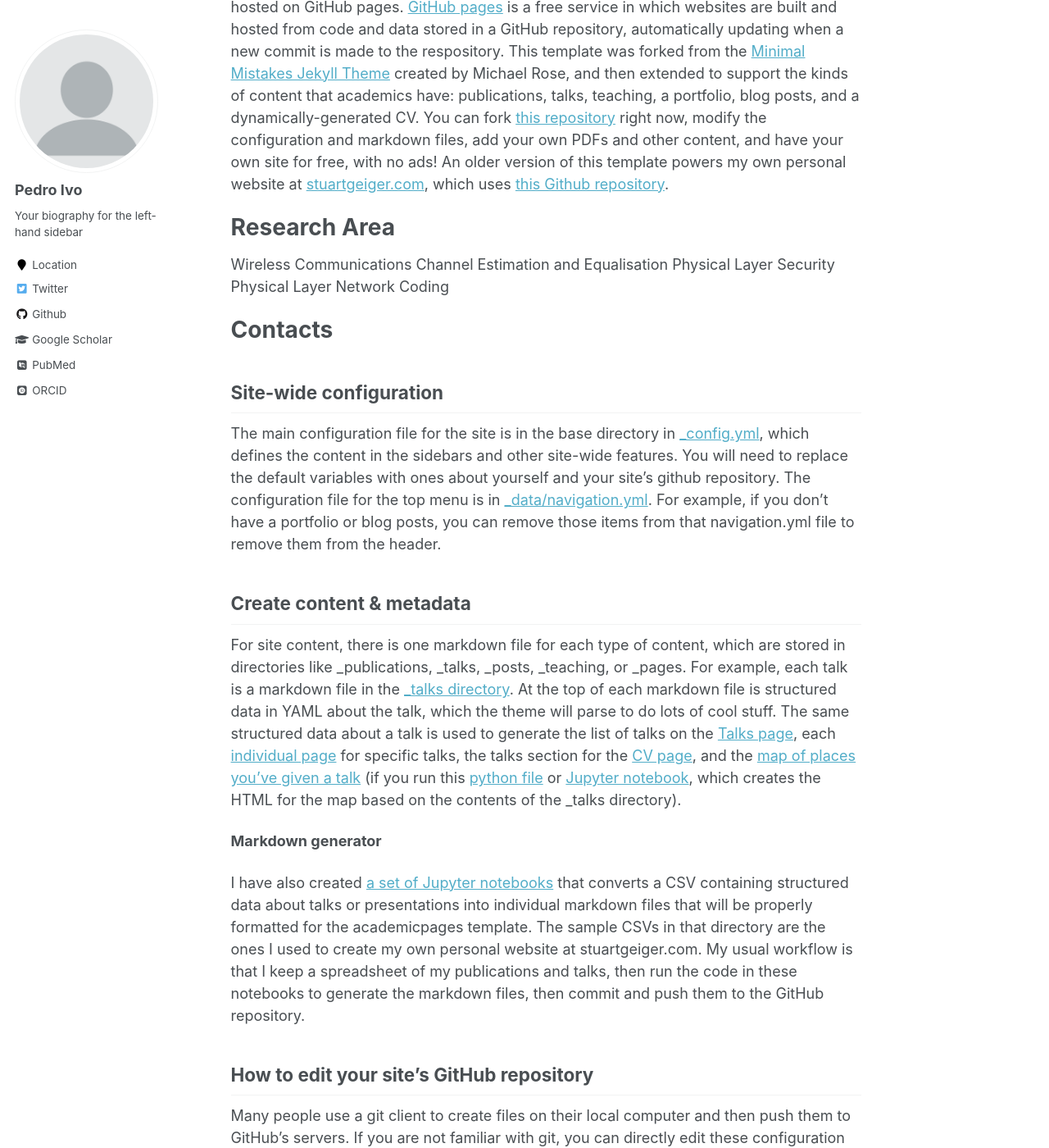
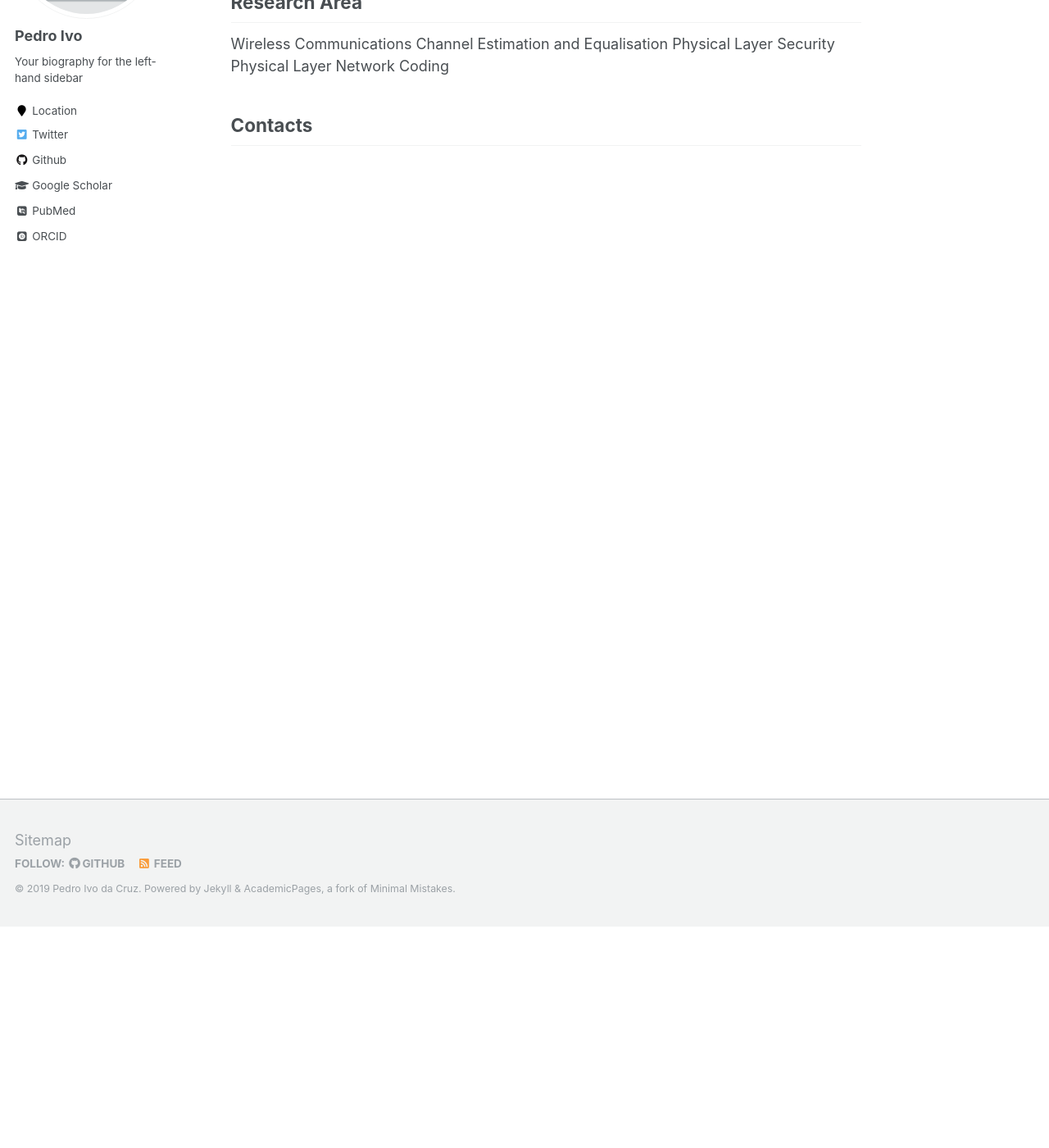
Before and after one commit to pedroidc/pedroidc.github.io, a Jekyll site: the page built from _pages/about.md, in a window 1280 px wide and 1400 px high, scrolled down 270 px. Shown: the whole window at 82% size. Built offline with Jekyll 4.4.1, drawn with Linux system fonts in a browser that asks for light colours; some web fonts are replaced; some of the changed text lies outside the part shown.

Commit message:
Changes in front page style

```diff
--- a/_pages/about.md
+++ b/_pages/about.md
@@ -10,10 +10,9 @@
 
 I am a PhD Student at the Federal University of ABC, at the Information Engineering program.
 
-This is the front page of a website that is powered by the [academicpages template](https://github.com/academicpages/academicpages.github.io) and hosted on GitHub pages. [GitHub pages](https://pages.github.com) is a free service in which websites are built and hosted from code and data stored in a GitHub repository, automatically updating when a new commit is made to the respository. This template was forked from the [Minimal Mistakes Jekyll Theme](https://mmistakes.github.io/minimal-mistakes/) created by Michael Rose, and then extended to support the kinds of content that academics have: publications, talks, teaching, a portfolio, blog posts, and a dynamically-generated CV. You can fork [this repository](https://github.com/academicpages/academicpages.github.io) right now, modify the configuration and markdown files, add your own PDFs and other content, and have your own site for free, with no ads! An older version of this template powers my own personal website at [stuartgeiger.com](http://stuartgeiger.com), which uses [this Github repository](https://github.com/staeiou/staeiou.github.io).
 
 Research Area
-======
+------
 
 Wireless Communications
 Channel Estimation and Equalisation
@@ -21,29 +20,4 @@
 Physical Layer Network Coding
 
 Contacts
-======
-
-
-Site-wide configuration
-------
-The main configuration file for the site is in the base directory in [_config.yml](https://github.com/academicpages/academicpages.github.io/blob/master/_config.yml), which defines the content in the sidebars and other site-wide features. You will need to replace the default variables with ones about yourself and your site's github repository. The configuration file for the top menu is in [_data/navigation.yml](https://github.com/academicpages/academicpages.github.io/blob/master/_data/navigation.yml). For example, if you don't have a portfolio or blog posts, you can remove those items from that navigation.yml file to remove them from the header.
-
-Create content & metadata
-------
-For site content, there is one markdown file for each type of content, which are stored in directories like _publications, _talks, _posts, _teaching, or _pages. For example, each talk is a markdown file in the [_talks directory](https://github.com/academicpages/academicpages.github.io/tree/master/_talks). At the top of each markdown file is structured data in YAML about the talk, which the theme will parse to do lots of cool stuff. The same structured data about a talk is used to generate the list of talks on the [Talks page](https://academicpages.github.io/talks), each [individual page](https://academicpages.github.io/talks/2012-03-01-talk-1) for specific talks, the talks section for the [CV page](https://academicpages.github.io/cv), and the [map of places you've given a talk](https://academicpages.github.io/talkmap.html) (if you run this [python file](https://github.com/academicpages/academicpages.github.io/blob/master/talkmap.py) or [Jupyter notebook](https://github.com/academicpages/academicpages.github.io/blob/master/talkmap.ipynb), which creates the HTML for the map based on the contents of the _talks directory).
-
-**Markdown generator**
-
-I have also created [a set of Jupyter notebooks](https://github.com/academicpages/academicpages.github.io/tree/master/markdown_generator
-) that converts a CSV containing structured data about talks or presentations into individual markdown files that will be properly formatted for the academicpages template. The sample CSVs in that directory are the ones I used to create my own personal website at stuartgeiger.com. My usual workflow is that I keep a spreadsheet of my publications and talks, then run the code in these notebooks to generate the markdown files, then commit and push them to the GitHub repository.
-
-How to edit your site's GitHub repository
-------
-Many people use a git client to create files on their local computer and then push them to GitHub's servers. If you are not familiar with git, you can directly edit these configuration and markdown files directly in the github.com interface. Navigate to a file (like [this one](https://github.com/academicpages/academicpages.github.io/blob/master/_talks/2012-03-01-talk-1.md) and click the pencil icon in the top right of the content preview (to the right of the "Raw | Blame | History" buttons). You can delete a file by clicking the trashcan icon to the right of the pencil icon. You can also create new files or upload files by navigating to a directory and clicking the "Create new file" or "Upload files" buttons.
-
-Example: editing a markdown file for a talk
-![Editing a markdown file for a talk](/images/editing-talk.png)
-
-For more info
-------
-More info about configuring academicpages can be found in [the guide](https://academicpages.github.io/markdown/). The [guides for the Minimal Mistakes theme](https://mmistakes.github.io/minimal-mistakes/docs/configuration/) (which this theme was forked from) might also be helpful.
+-----
```
